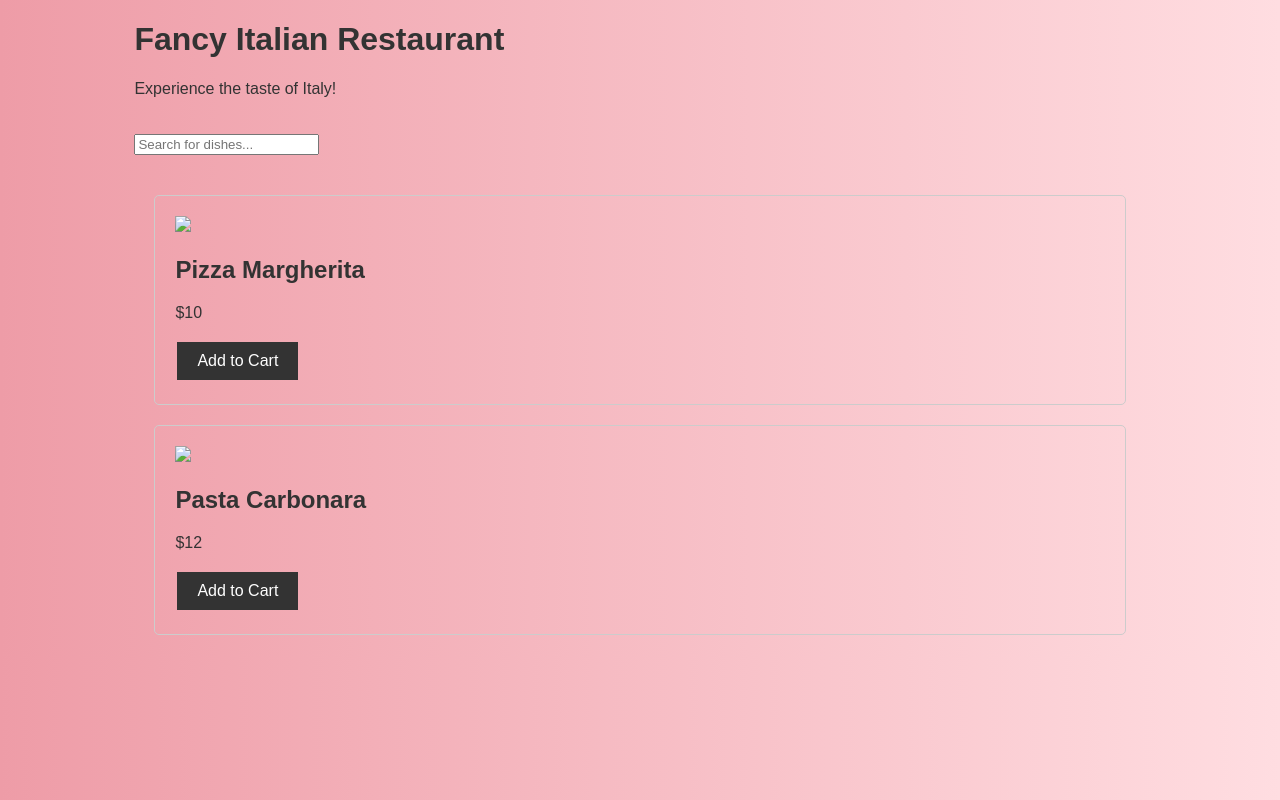
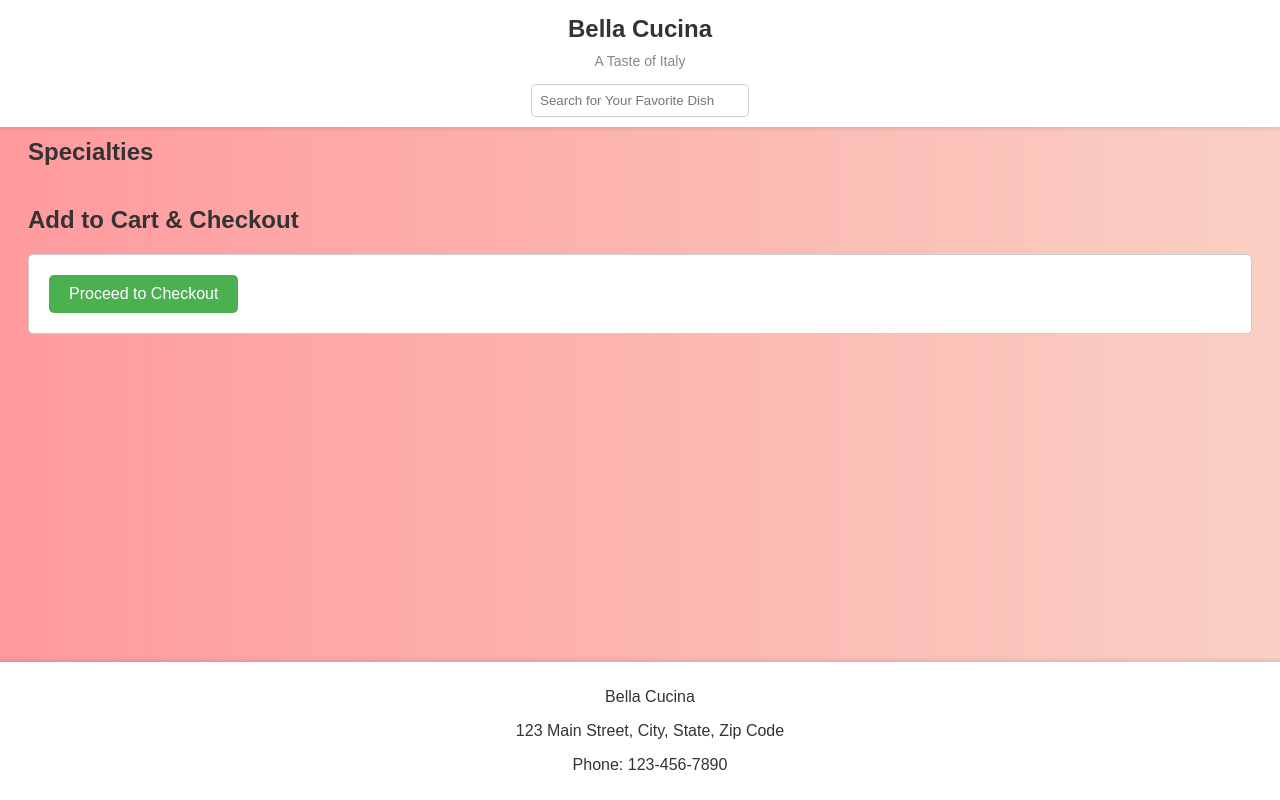
Before and after one commit to saksheekirans25/You1, a plain HTML site: page index.html in a window 1280 px wide. Drawn offline with Linux system fonts and the light colour scheme.

Commit message:
Update index.html

```diff
--- a/index.html
+++ b/index.html
@@ -1,91 +1,134 @@
 <!DOCTYPE html>
 <html>
 <head>
-    <title>Fancy Italian Restaurant</title>
+    <title>Bella Cucina: A Taste of Italy</title>
     <style>
         body {
             font-family: 'Arial', sans-serif;
-            background: linear-gradient(to right, #ee9ca7, #ffdde1);
             color: #333;
+            background: linear-gradient(to right, #ff9a9e, #fad0c4);
+            padding-top: 50px; /* Push the content below the header */
         }
-        .container {
-            width: 80%;
-            margin: 0 auto;
+
+        header {
+            position: fixed;
+            top: 0;
+            left: 0;
+            width: 100%;
+            background: #fff;
+            box-shadow: 0 2px 4px rgba(0, 0, 0, 0.1);
+            z-index: 1000; /* Ensure the header is on top of other content */
         }
-        #searchBar {
-            margin: 20px 0;
+
+        .header-content {
+            display: flex;
+            flex-direction: column;
+            align-items: center;
+            padding: 10px;
         }
-        .product {
+
+        header h1 {
+            font-size: 24px;
+            margin: 5px 0;
+        }
+
+        header p {
+            font-size: 14px;
+            color: #888;
+            margin: 5px 0;
+        }
+
+        input[type="text"] {
+            width: 200px;
+            padding: 8px;
+            margin-top: 10px;
             border: 1px solid #ccc;
-            margin: 20px;
-            padding: 20px;
             border-radius: 5px;
         }
-        .product img {
-            width: 100%;
+
+        main {
+            margin: 80px 20px 20px 20px; /* Adjust margin to accommodate the fixed header */
         }
-        .product button {
-            background-color: #333;
-            color: #fff;
+
+        section {
+            margin-bottom: 20px;
+        }
+
+        .menu-items {
+            display: flex;
+            flex-wrap: wrap;
+            gap: 20px;
+        }
+
+        .menu-item {
+            border: 1px solid #ccc;
+            border-radius: 5px;
+            padding: 10px;
+            width: 200px;
+            box-shadow: 0 2px 4px rgba(0, 0, 0, 0.1);
+        }
+
+        .cart {
+            padding: 20px;
+            border: 1px solid #ccc;
+            border-radius: 5px;
+            background: #fff;
+        }
+
+        button {
+            padding: 10px 20px;
             border: none;
-            padding: 10px 20px;
-            text-align: center;
-            text-decoration: none;
-            display: inline-block;
+            border-radius: 5px;
+            background-color: #4CAF50;
+            color: white;
             font-size: 16px;
-            margin: 4px 2px;
             cursor: pointer;
         }
+
+        footer {
+            text-align: center;
+            position: fixed;
+            bottom: 0;
+            left: 0;
+            width: 100%;
+            background: #fff;
+            padding: 10px;
+            box-shadow: 0 -2px 4px rgba(0, 0, 0, 0.1);
+        }
     </style>
+    <script>
+        function checkout() {
+            // Add checkout functionality here
+        }
+    </script>
 </head>
 <body>
-    <div class="container">
-        <h1>Fancy Italian Restaurant</h1>
-        <p>Experience the taste of Italy!</p>
-        <input type="text" id="searchBar" placeholder="Search for dishes...">
-        <div id="productContainer">
-            <!-- Products will be added here -->
+    <header>
+        <div class="header-content">
+            <h1>Bella Cucina</h1>
+            <p>A Taste of Italy</p>
+            <input type="text" placeholder="Search for Your Favorite Dish">
         </div>
-    </div>
-    <script>
-        var products = [
-            {id: 1, name: 'Pizza Margherita', price: 10, image: 'pizza.jpg'},
-            {id: 2, name: 'Pasta Carbonara', price: 12, image: 'pasta.jpg'},
-            // Add more products as needed
-        ];
-        var cart = [];
-
-        window.onload = function() {
-            var productContainer = document.getElementById('productContainer');
-            for(var i = 0; i < products.length; i++) {
-                var product = products[i];
-                var productElement = document.createElement('div');
-                productElement.className = 'product';
-                productElement.innerHTML =
-                    '<img src="' + product.image + '">' +
-                    '<h2>' + product.name + '</h2>' +
-                    '<p>$' + product.price + '</p>' +
-                    '<button onclick="addToCart(' + product.id + ')">Add to Cart</button>';
-                productContainer.appendChild(productElement);
-            }
-        };
-
-        function addToCart(productId) {
-            var product = products.find(function(product) {
-                return product.id === productId;
-            });
-            cart.push(product);
-            alert(product.name + ' added to cart!');
-        }
-
-        function checkout() {
-            var total = 0;
-            for(var i = 0; i < cart.length; i++) {
-                total += cart[i].price;
-            }
-            alert('Total: $' + total);
-            cart = []; // Empty the cart
-        }
-    </script>
+    </header>
+    <main>
+        <section>
+            <h2>Specialties</h2>
+            <div class="menu-items">
+                <!-- Recipe cards go here -->
+            </div>
+        </section>
+        <section>
+            <h2>Add to Cart & Checkout</h2>
+            <div class="cart">
+                <!-- Cart items go here -->
+                <button onclick="checkout()">Proceed to Checkout</button>
+            </div>
+        </section>
+    </main>
+    <footer>
+        <p>Bella Cucina</p>
+        <p>123 Main Street, City, State, Zip Code</p>
+        <p>Phone: 123-456-7890</p>
+    </footer>
 </body>
 </html>
```
